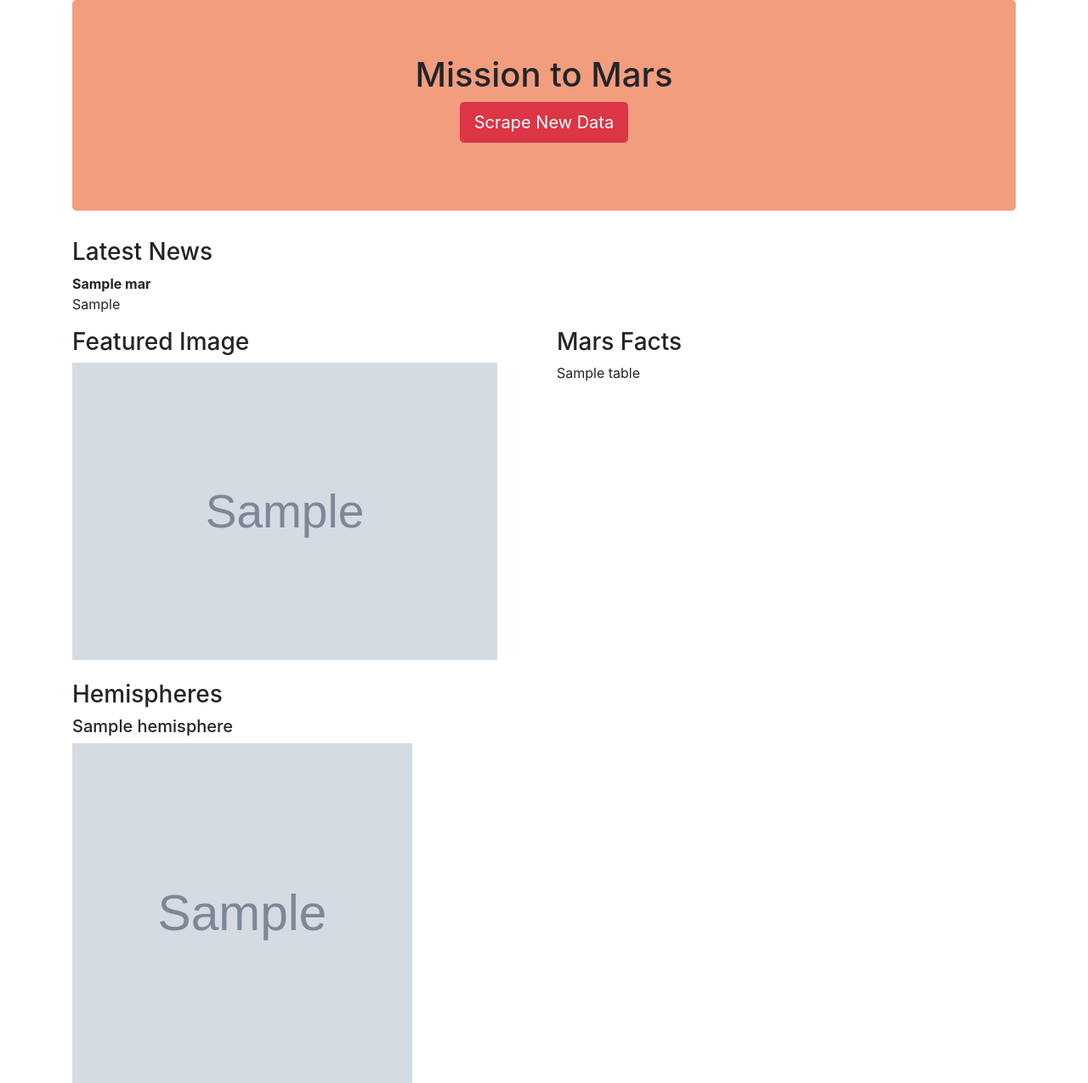
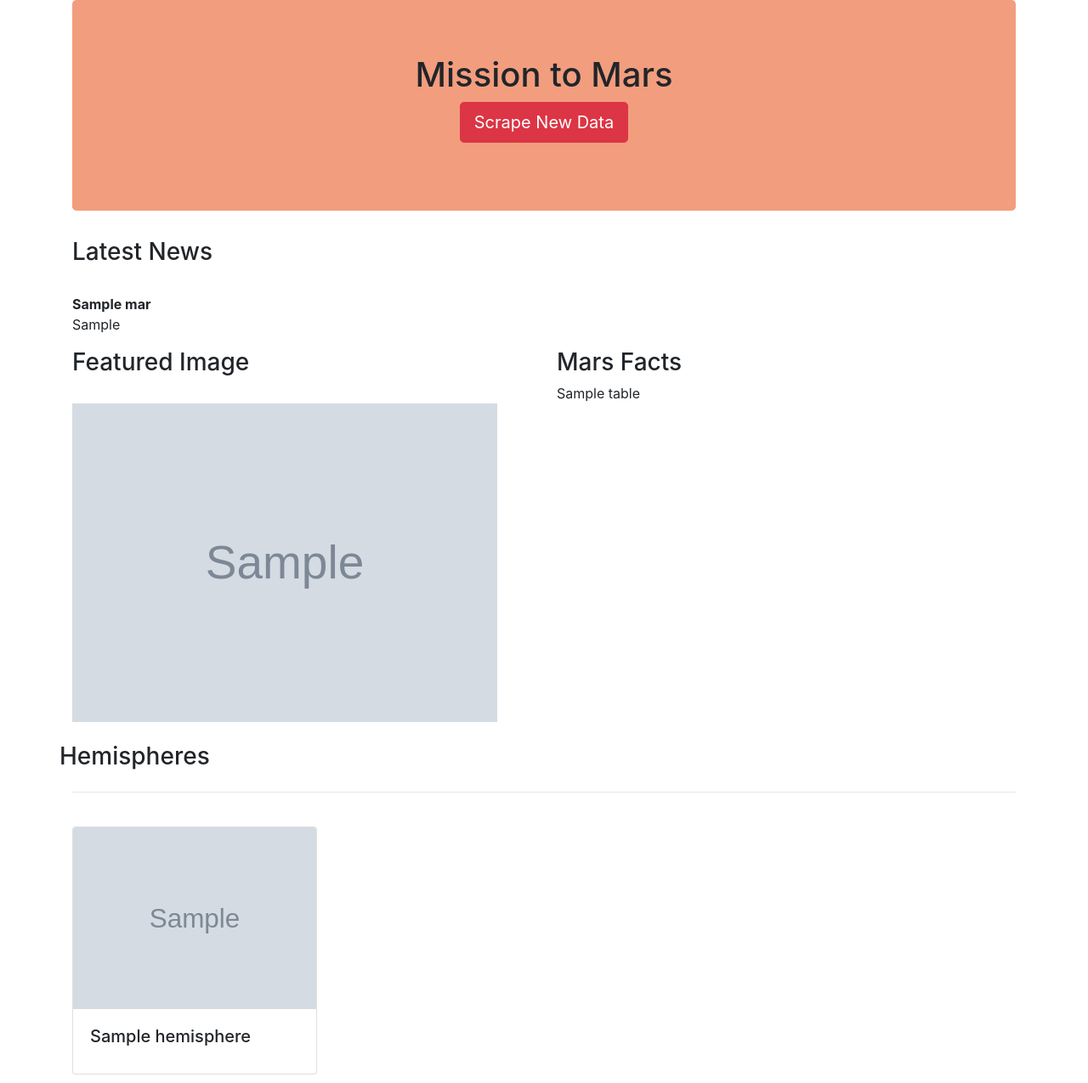
Before and after one commit to hannahduncan/web-scraping-challenge, a Flask app: page / in a window 1280 px wide. Shown: the whole page at 85% size. Run offline with Flask 2, Linux system fonts and the light colour scheme; grey boxes marked "Sample" are stand-in pictures; a database or web service that is not in the repository returns one stand-in record (values such as "Sample title"); some libraries are stand-ins or nearby versions.

Commit message:
final touches

```diff
--- a/missions-to-mars/scrape_mars.py
+++ b/missions-to-mars/scrape_mars.py
@@ -5,7 +5,7 @@ import time
 
 def init_browser():
     executable_path = {"executable path":"/usr/local/bin/chromedriver"}
-    return Browser("chrome",executable_path, headless=False)
+    return Browser("chrome",executable_path, headless=True)
 
 def scrape():
     mars = {}
--- a/missions-to-mars/templates/index.html
+++ b/missions-to-mars/templates/index.html
@@ -12,8 +12,10 @@
             .jumbotron {
                 background-color: #f29d7e;
             }
+
         </style>
     </head>
+
     <body class="container">
         <div class="jumbotron text-center">
             <h1>Mission to Mars</h1>
@@ -23,6 +25,7 @@
         <div class="row">
             <div class="col-md-12">
                 <h3>Latest News</h3>
+            </br>
                 <strong>{{ mars.news_title }}</strong>
                 <p>{{ mars.news_p }}</p>
             </div>
@@ -31,7 +34,8 @@
         <div class="row">
             <div class="col-md-6">
                 <h3>Featured Image</h3>
-                <img src="{{mars.featured_image_url}}" width="500px" height="350px">
+            </br>
+                <img src="{{mars.featured_image_url}}" width="500px" height="350px" class="img-fluid">
             </div>
             <div class="col-md-6">
                 <h3>Mars Facts</h3>
@@ -41,15 +45,24 @@
             </div>
         </div>
     </br>
+        <div class="row" id="hemi">
+            <h3>Hemispheres</h3>
+        </div>
+        <hr>
+    </br>
         <div class="row">
-            <div class="col-md-12">
-                <h3>Hemispheres</h3>
                 {% for h in mars.hemispheres %}
-                <h5>{{ h.title }}</h5>
-                <img src="{{ h.img_url }}" width="400" height="400">
+                <div class="col-md-6">
+                <div class="card" style="width: 18rem;">
+                <img src="{{ h.img_url }}" class="card-img-top" alt="{{h.title}}">
+                    <div class="card-body">
+                        <h5 class="card-title">{{ h.title }}</h5>
+                    </div>
+                </div>
+                </div>
+
             </br>
                 {% endfor %}
-            </div>
         </div>
 
 
```
Also changed, not shown: mission-to-mars-1.png (added), mission-to-mars-2.png (added).
